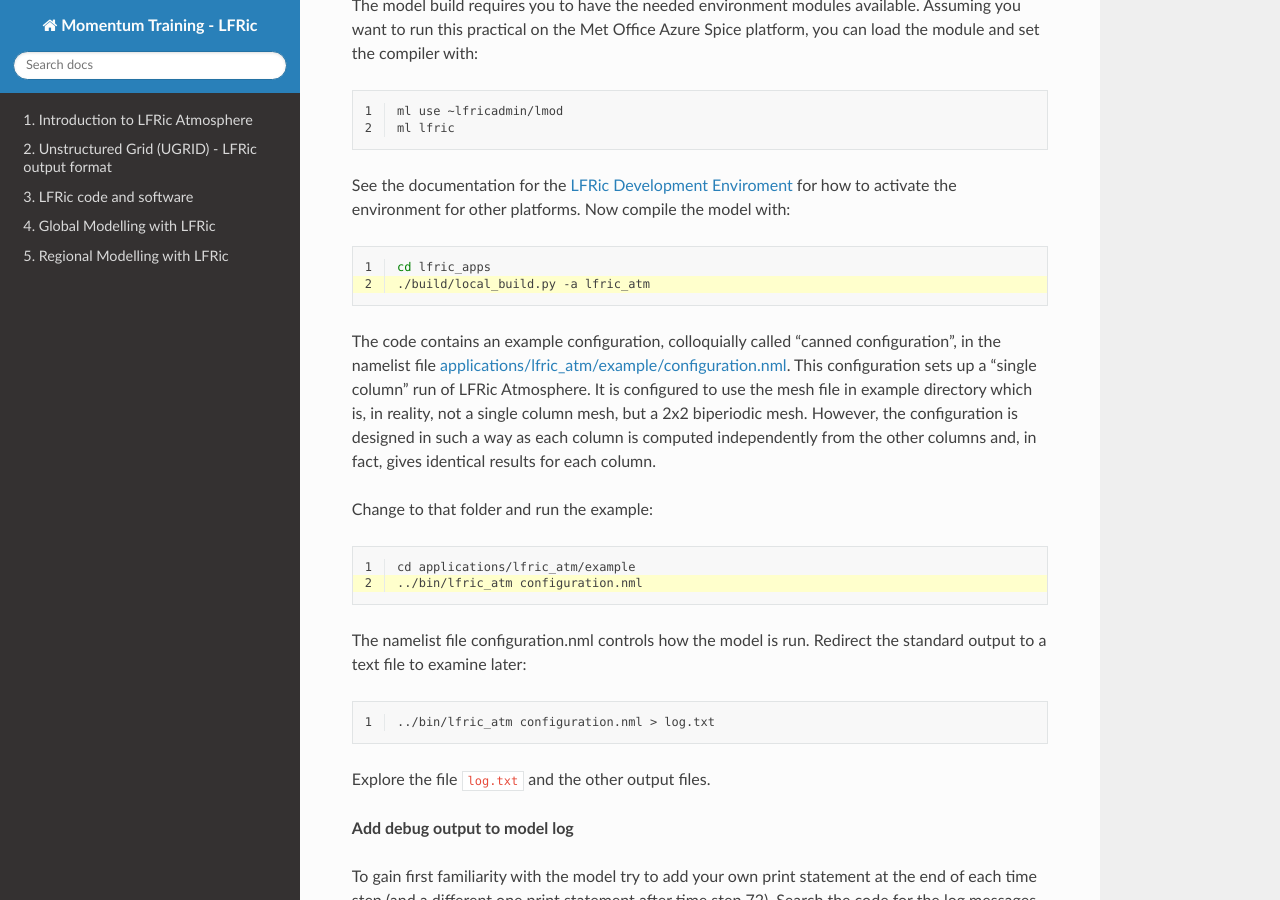
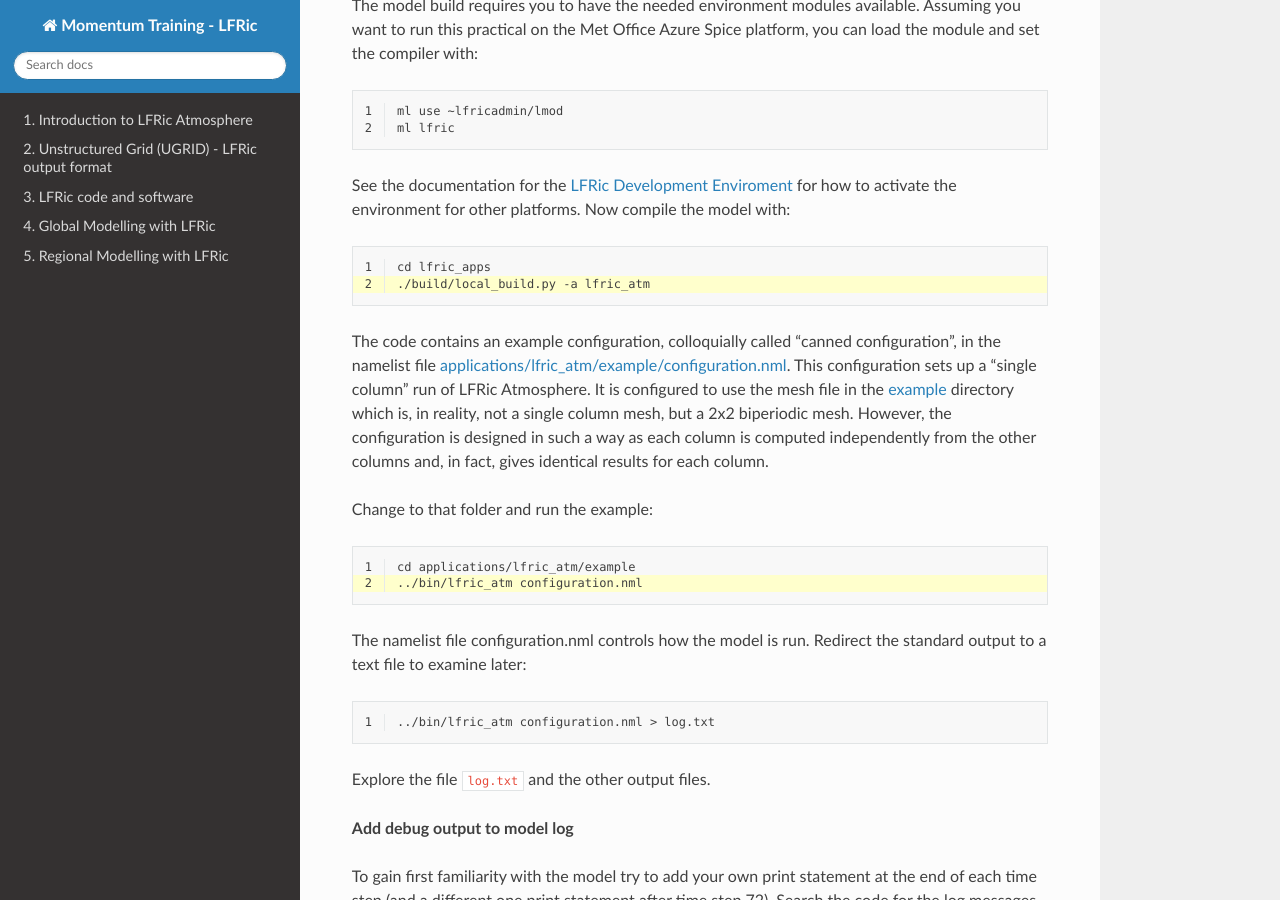
Before and after one commit to MetOffice/LFRic-Atmosphere-Training, a Sphinx documentation site: the page built from source/lfric_infrastructure/practical_command_line.rst, in a window 1280 px wide and 900 px high, scrolled down 393 px. Built offline with Sphinx 7.4.7 and the Read the Docs theme 3.1.0, drawn with Linux system fonts in a browser that asks for light colours.

Commit message:
Add link to example directory

```diff
--- a/source/lfric_infrastructure/practical_command_line.rst
+++ b/source/lfric_infrastructure/practical_command_line.rst
@@ -22,14 +22,14 @@ The model build requires you to have the needed environment modules available. A
 
 See the documentation for the `LFRic Development Enviroment <https://code.metoffice.gov.uk/trac/lfric/wiki/DevelopmentEnvironment>`_ for how to activate the environment for other platforms. Now compile the model with:
 
-.. code-block:: bash
+.. code-block:: text
    :linenos:
    :emphasize-lines: 2
 
    cd lfric_apps
    ./build/local_build.py -a lfric_atm
 
-The code contains an example configuration, colloquially called "canned configuration", in  the namelist file `applications/lfric_atm/example/configuration.nml <https://code.metoffice.gov.uk/trac/lfric_apps/browser/main/trunk/applications/lfric_atm/example/configuration.nml>`_. This configuration sets up a "single column" run of LFRic Atmosphere. It is configured to use the mesh file in example directory which is, in reality, not a single column mesh, but a 2x2 biperiodic mesh. However, the configuration is designed in such a way as each column is computed independently from the other columns and, in fact, gives identical results for each column.
+The code contains an example configuration, colloquially called "canned configuration", in  the namelist file `applications/lfric_atm/example/configuration.nml <https://code.metoffice.gov.uk/trac/lfric_apps/browser/main/trunk/applications/lfric_atm/example/configuration.nml>`_. This configuration sets up a "single column" run of LFRic Atmosphere. It is configured to use the mesh file in the `example <https://code.metoffice.gov.uk/trac/lfric_apps/browser/main/trunk/applications/lfric_atm/example>`_ directory which is, in reality, not a single column mesh, but a 2x2 biperiodic mesh. However, the configuration is designed in such a way as each column is computed independently from the other columns and, in fact, gives identical results for each column.
 
 Change to that folder and run the example:
 
```
